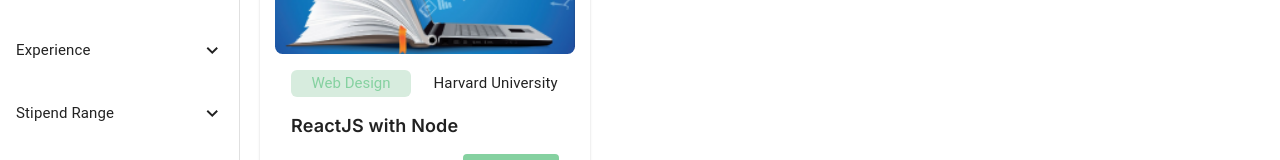
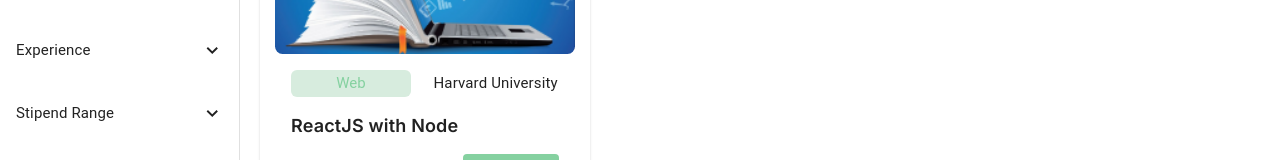
Before and after one commit to jigarsiddhpura/portal-frontend, a React (Create React App) app: page / in a window 1280 px wide. Shown: the part 171-331 px from the top of the page. Built offline with nearby package versions, Linux system fonts and the light colour scheme.

Commit message:
post clone commit

```diff
--- a/src/components/Courses.jsx
+++ b/src/components/Courses.jsx
@@ -67,7 +67,7 @@ const Courses = () => {
                   border: "none",
                 }}
               >
-                Web Design
+                Web
               </button>
               <span style={{ textAlign: "right" }}>Harvard University</span>
             </div>
```
